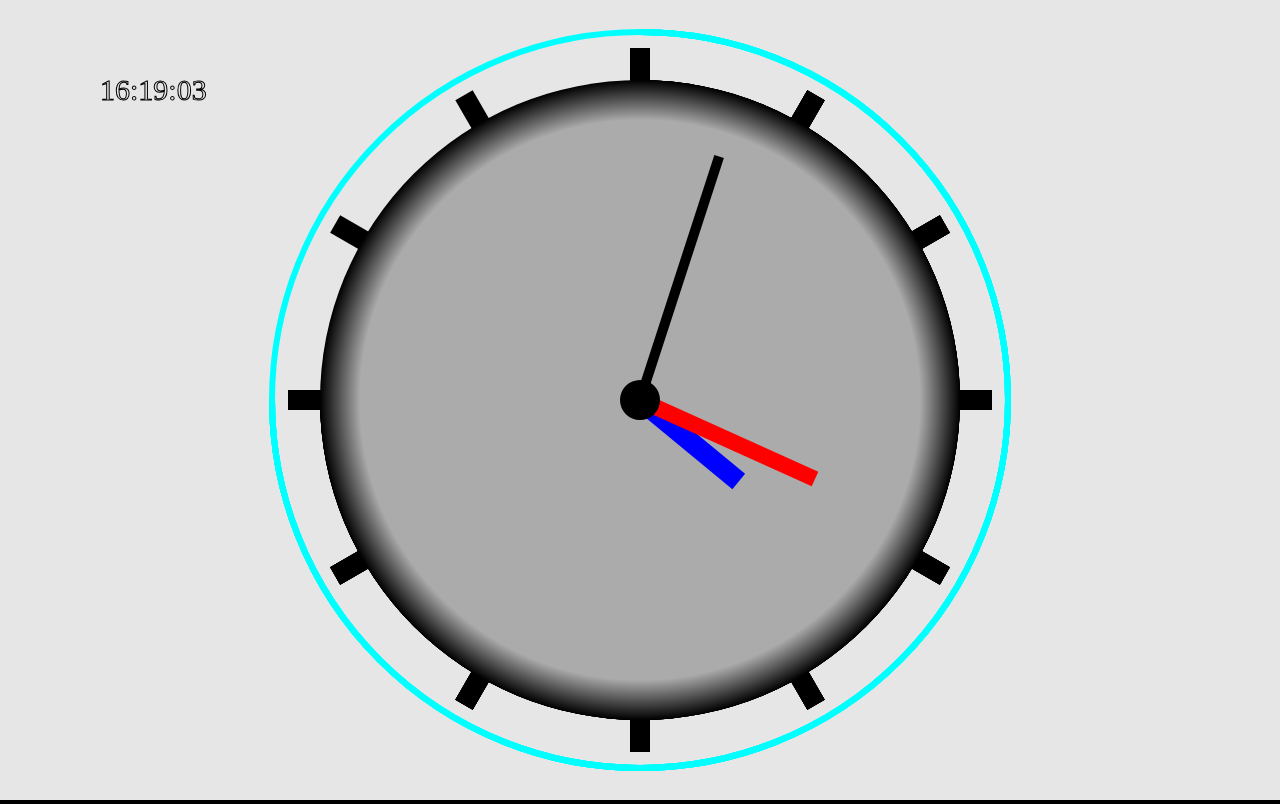
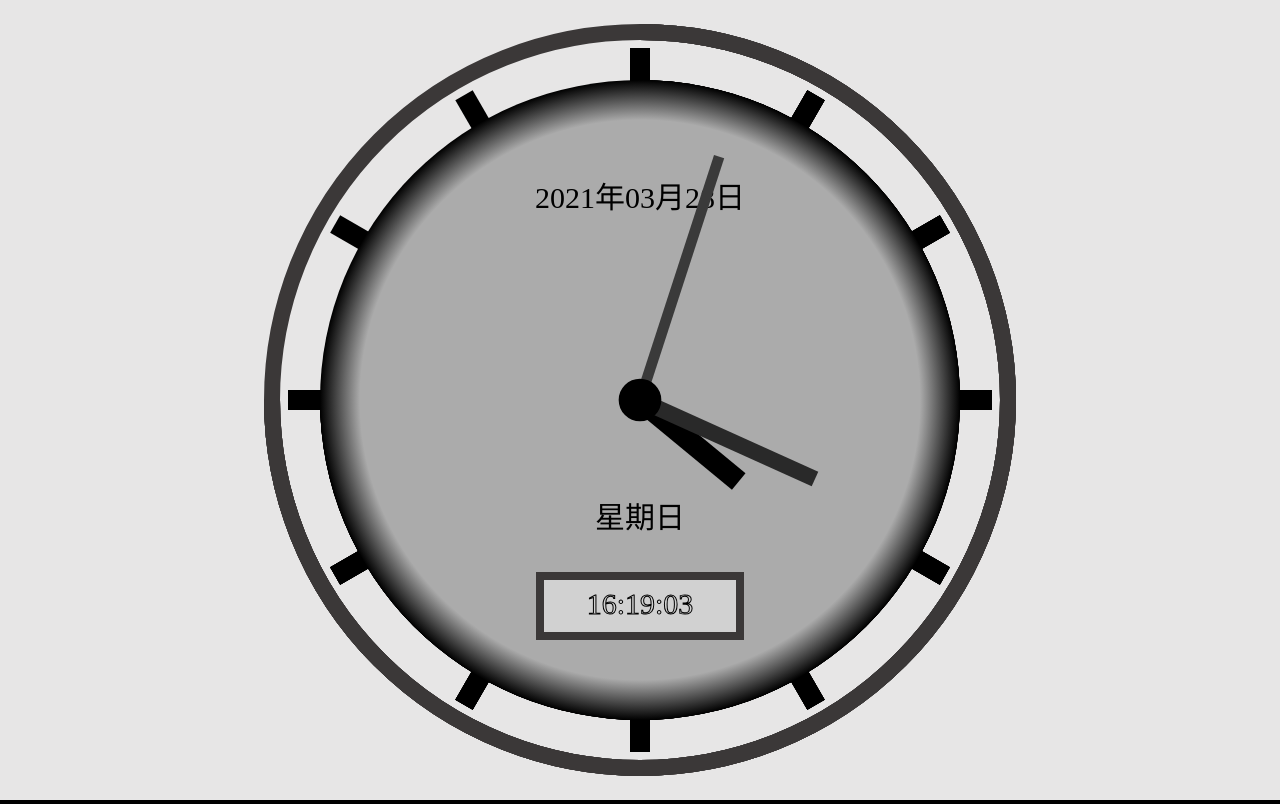
Before and after one commit to THZSummer/nilufar.love, a plain HTML site: page clock/index.html in a window 1280 px wide. Drawn offline with Linux system fonts and the light colour scheme.

Commit message:
new lively wallpaper clock, optimize code struction

```diff
--- a/clock/index.html
+++ b/clock/index.html
@@ -64,6 +64,7 @@
 	});
 </script>
 <script type="text/javascript">
+	var hz = 1;
 
 	var c = document.getElementById('draw');
 	var ctx = c.getContext("2d");
@@ -72,18 +73,30 @@
 	var width = 0;
 	var height = 0;
 	var r = 0;
+	var nx;
+	var ny;
 
 	var pc = document.createElement('canvas');
 	var pctx = pc.getContext("2d");
+	var grd;
 
 	var hc = document.createElement('canvas');
 	var hctx = hc.getContext("2d");
+	var hw;
+	var hh;
+	var hro;
 
 	var mc = document.createElement('canvas');
 	var mctx = mc.getContext("2d");
+	var mw;
+	var mh;
+	var mro;
 
 	var sc = document.createElement('canvas');
 	var sctx = sc.getContext("2d");
+	var sw;
+	var sh;
+	var sro;
 
 	var run;
 
@@ -94,40 +107,56 @@
 		var hr = true;
 		var mr = true;
 		var sr = true;
-		run = setInterval(() => {
-			ctx.clearRect(-width / 2, -height / 2, width, height);
+
+		function refresh() {
+			ctx.clearRect(-nx, -ny, width, height);
 			ctx.drawImage(pc, 0, 0, width, height);
-			var today = new Date();
-			var h = today.getHours();
-			var m = today.getMinutes();
-			var s = today.getSeconds();
+			let today = new Date();
+			let h = today.getHours();
+			let m = today.getMinutes();
+			let s = today.getSeconds();
+			let ss = today.getMilliseconds();
 
-			var text = h + ":" + (m < 10 ? "0" : "") + m + ":" + (s < 10 ? "0" : "") + s;
-			ctx.strokeText(text, 100, 100);
+			let date = getDate(today);
+			let week = getWeek(today);
+			let time = getTime(today);
+			let dl = ctx.measureText(date).width;
+			let wl = ctx.measureText(week).width;
+			let tl = ctx.measureText(time).width;
+			ctx.fillText(date, (width - dl) / 2, ny - r * 0.6);	// 文字默认左下对齐
+			ctx.fillText(week, (width - wl) / 2, ny + r * 0.4);	// 文字默认左下对齐
+			ctx.strokeText(time, (width - tl) / 2, ny + r * 0.55 + 30 + r / 40);	// 文字默认左下对齐
+
 			if (hr) {
 				hctx.rotate(((h % 12 * 60 + m) * 60 + s - 1) * Math.PI / 21600);
 				hr = false;
 			}
-			drawHours();
 			if (mr) {
 				mctx.rotate((m * 60 + s - 1) * Math.PI / 1800);
 				mr = false;
 			}
-			drawMinutes();
 			if (sr) {
 				sctx.rotate((s - 1) * Math.PI / 30);
 				sr = false;
 			}
+
+			drawHours();
+			drawMinutes();
 			drawSeconds();
 			ctx.drawImage(hc, 0, 0, width, height);
 			ctx.drawImage(mc, 0, 0, width, height);
 			ctx.drawImage(sc, 0, 0, width, height);
-			ctx.arc(width / 2, height / 2, 20, 0, Math.PI * 2, true);
+			ctx.arc(nx, ny, r / 15, 0, Math.PI * 2, true);
 			ctx.fill();
-		}, 1000);
+		}
+
+		run = setInterval(() => {
+			refresh();
+		}, 1000 / hz);
 	}
 
-	start();
+	window.onload = start;
+	window.onresize = start;
 
 	function init() {
 		c.width = c.clientWidth;
@@ -139,57 +168,75 @@
 		ctx.font = "30px Times New Roman";
 
 		r = Math.min(width, height) * 0.4;
+		nx = width / 2;
+		ny = height / 2;
 
 		pc.width = width;
 		pc.height = height;
-		pctx.translate(width / 2, height / 2);
+		pctx.translate(nx, ny);
+		grd = pctx.createRadialGradient(0, 0, r - 40, 0, 0, r);
+		grd.addColorStop(0, "#ABABAB");
+		grd.addColorStop(1, "#000000");
 
 		hc.width = width;
 		hc.height = height;
-		hctx.translate(width / 2, height / 2);
+		hw = r / 15;
+		hh = r * 0.4;
+		hro = Math.PI / (21600 * hz);
+		hctx.translate(nx, ny);
+		hctx.fillStyle = "#000000";
+
 
 		mc.width = width;
 		mc.height = height;
-		mctx.translate(width / 2, height / 2);
+		mw = r / 20;
+		mh = r * 0.6;
+		mro = Math.PI / (1800 * hz);
+		mctx.translate(nx, ny);
+		mctx.fillStyle = "#292929";
 
 		sc.width = width;
 		sc.height = height;
-		sctx.translate(width / 2, height / 2);
+		sw = r / 30;
+		sh = r * 0.8;
+		sro = Math.PI / (30 * hz);
+		sctx.translate(nx, ny);
+		sctx.fillStyle = "#3A3A3A";
 	}
 
-	window.onresize = start;
+	var drawHours = () => drawTimeRect(hctx, hro, -hw / 2, -hh, hw, hh);
+	var drawMinutes = () => drawTimeRect(mctx, mro, -mw / 2, -mh, mw, mh);
+	var drawSeconds = () => drawTimeRect(sctx, sro, -sw / 2, -sh, sw, sh);
 
-	function drawHours() {
-		hctx.fillStyle = "blue";
-		hctx.clearRect(-width / 2, -height / 2, width, height);
-		hctx.rotate(Math.PI / 21600);
-		hctx.fillRect(-10, -r * 0.4, 20, r * 0.4);
+	function drawTimeRect(context, angle, x, y, w, h) {
+		context.clearRect(-nx, -ny, width, height);
+		context.rotate(angle);
+		context.fillRect(x, y, w, h);
 	}
 
-	function drawMinutes() {
-		mctx.fillStyle = "red";
-		mctx.clearRect(-width / 2, -height / 2, width, height);
-		mctx.rotate(Math.PI / 1800);
-		mctx.fillRect(-8, -r * 0.6, 16, r * 0.6);
+	function getDate(today) {
+		return today.getFullYear() + "年" + (today.getMonth() < 9 ? "0" : "") + (today.getMonth() + 1) + "月" + today.getDate() + "日";
 	}
 
-	function drawSeconds() {
-		sctx.fillStyle = "black";
-		sctx.clearRect(-width / 2, -height / 2, width, height);
-		sctx.rotate(Math.PI / 30);
-		sctx.fillRect(-5, -r * 0.8, 10, r * 0.8);
+	function getWeek(today) {
+		let weeks = ["日", "一", "二", "三", "四", "五", "六"];
+		return "星期" + weeks[today.getDay()];
+	}
+
+	function getTime(today) {
+		let h = today.getHours();
+		let m = today.getMinutes();
+		let s = today.getSeconds();
+		return (h < 10 ? "0" : "") + h + ":" + (m < 10 ? "0" : "") + m + ":" + (s < 10 ? "0" : "") + s;
 	}
 
 	function drawClockPanel() {
-		pctx.clearRect(-width / 2, -height / 2, width, height);
-		pctx.strokeStyle = "aqua";	// 画笔色
-		pctx.lineWidth = 6;
+		pctx.clearRect(-nx, -ny, width, height);
+		pctx.strokeStyle = "#3B3838";	// 画笔色
+		pctx.lineWidth = r / 20;
 		pctx.arc(0, 0, r * 1.15, 0, Math.PI * 2, true);
 		pctx.stroke();	// 绘画
 
-		var grd = pctx.createRadialGradient(0, 0, r - 40, 0, 0, r);
-		grd.addColorStop(0, "#ABABAB");
-		grd.addColorStop(1, "#000000");
 		pctx.fillStyle = grd;
 		pctx.beginPath();
 		pctx.arc(0, 0, r, 0, Math.PI * 2, true);
@@ -201,6 +248,11 @@
 			pctx.rotate(Math.PI / 6);
 		}
 
+		pctx.lineWidth = r / 40;
+		pctx.strokeStyle = "#3B3838";
+		pctx.fillStyle = "#D1D1D1";	// 画笔色
+		pctx.fillRect(-100, r * 0.55, 200, 60);
+		pctx.strokeRect(-100, r * 0.55, 200, 60);
 	}
 
 </script>
```
Also changed, not shown: 2 other files.
